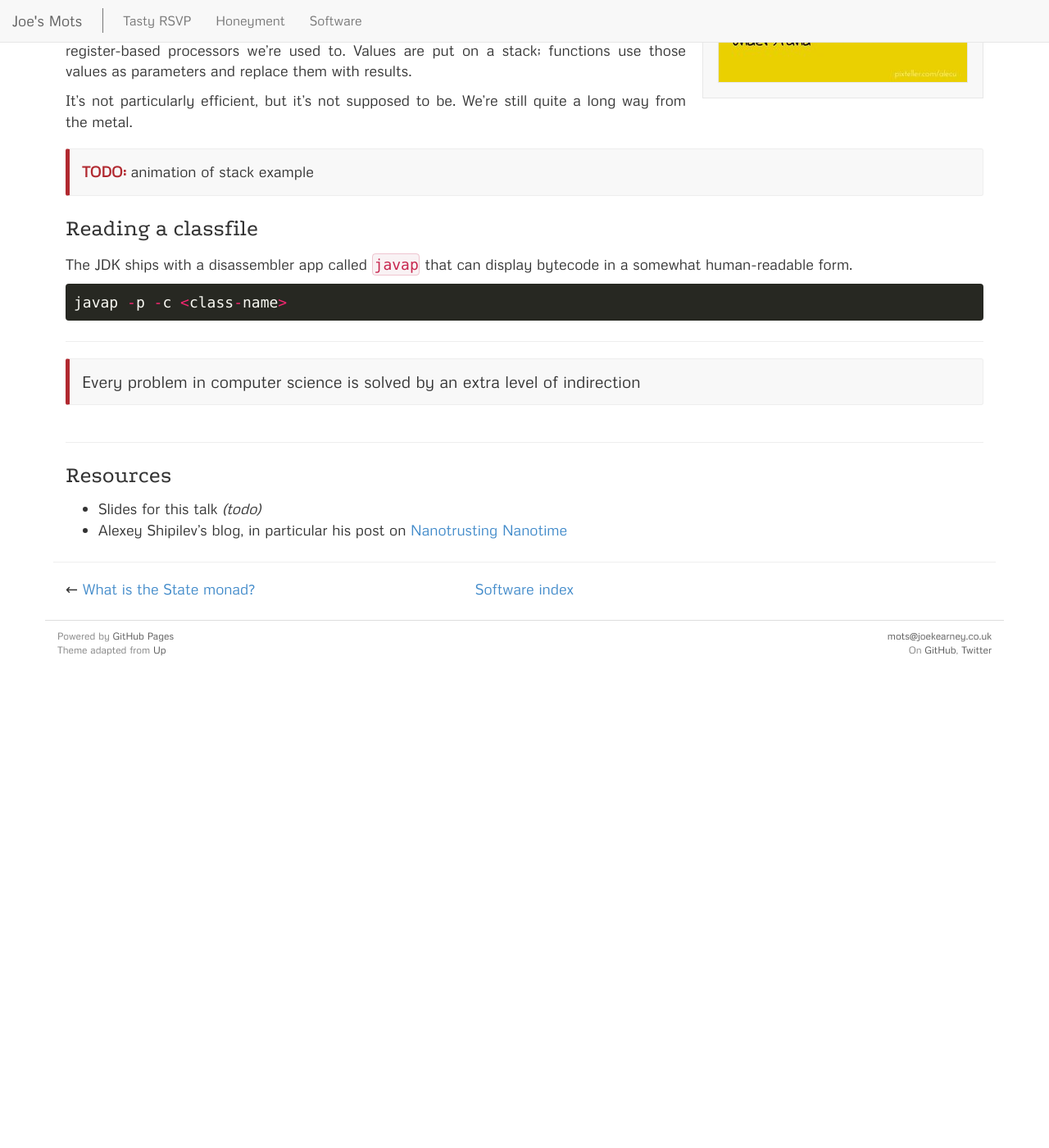
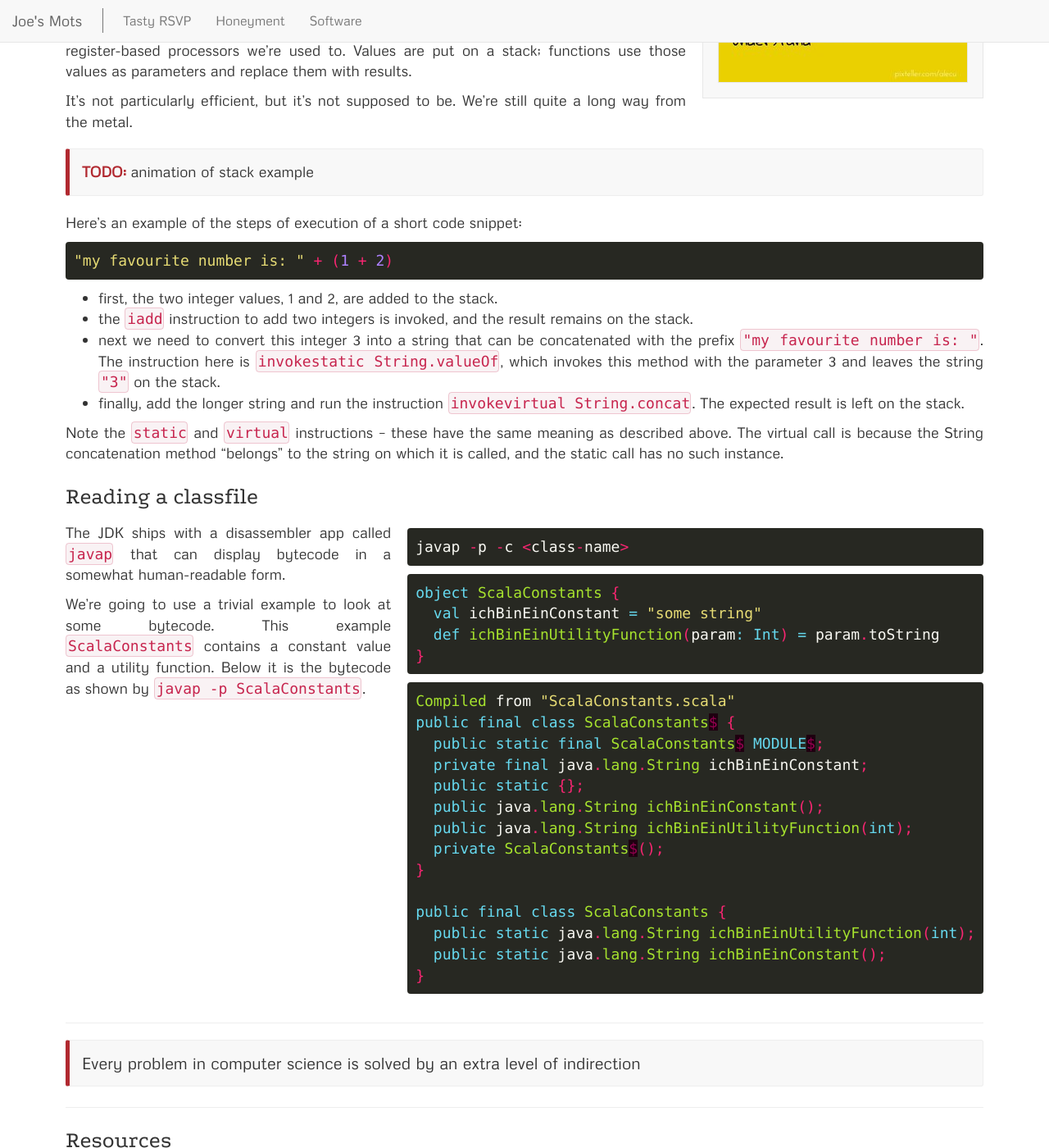
Before and after one commit to joekearney/joekearney.github.io, a Jekyll site: the page built from _posts/software/2016-02-24-just-in-time.md, in a window 1280 px wide and 1400 px high, scrolled down 3529 px. Shown: the whole window at 82% size. Built offline with Jekyll 4.4.1, drawn with Linux system fonts in a browser that asks for light colours; before the commit the page ends 4340 px from its top, so only the background shows below that.

Commit message:
hide distrib post for a bit, more changes to JIT

```diff
--- a/_posts/software/2016-02-24-just-in-time.md
+++ b/_posts/software/2016-02-24-just-in-time.md
@@ -114,17 +114,57 @@ It's not particularly efficient, but it's not supposed to be. We're still quite
 
 {% include todo.html note='animation of stack example' %}
 
+Here's an example of the steps of execution of a short code snippet:
+
+{% highlight java %}"my favourite number is: " + (1 + 2){% endhighlight %}
+
+* first, the two integer values, 1 and 2, are added to the stack.
+* the `iadd` instruction to add two integers is invoked, and the result remains on the stack.
+* next we need to convert this integer 3 into a string that can be concatenated with the prefix `"my favourite number is: "`. The instruction here is `invokestatic String.valueOf`, which invokes this method with the parameter 3 and leaves the string `"3"` on the stack.
+* finally, add the longer string and run the instruction `invokevirtual String.concat`. The expected result is left on the stack.
+
+Note the `static` and `virtual` instructions -- these have the same meaning as described above. The virtual call is because the String concatenation method "belongs" to the string on which it is called, and the static call has no such instance.
+
 ### Reading a classfile
+
+{::options parse_block_html="true" /}
+<div class="inline-image-right">
+{% highlight c %}javap -p -c <class-name>{% endhighlight %}
+{% highlight scala %}
+object ScalaConstants {
+  val ichBinEinConstant = "some string"
+  def ichBinEinUtilityFunction(param: Int) = param.toString
+}
+{% endhighlight %}
+{% highlight java %}
+Compiled from "ScalaConstants.scala"
+public final class ScalaConstants$ {
+  public static final ScalaConstants$ MODULE$;
+  private final java.lang.String ichBinEinConstant;
+  public static {};
+  public java.lang.String ichBinEinConstant();
+  public java.lang.String ichBinEinUtilityFunction(int);
+  private ScalaConstants$();
+}
+
+public final class ScalaConstants {
+  public static java.lang.String ichBinEinUtilityFunction(int);
+  public static java.lang.String ichBinEinConstant();
+}
+{% endhighlight %}
+</div>
+{::options parse_block_html="false" /}
 
 The JDK ships with a disassembler app called `javap` that can display bytecode in a somewhat human-readable form.
 
-{% highlight c %}javap -p -c <class-name>{% endhighlight %}
+We're going to use a trivial example to look at some bytecode. This example `ScalaConstants` contains a constant value and a utility function. Below it is the bytecode as shown by `javap -p ScalaConstants`.
+
+
+{% include clearfix.html %}
 
 ***
 
 > Every problem in computer science is solved by an extra level of indirection
-
-{% include clearfix.html %}
 
 ***
 
--- a/index.html
+++ b/index.html
@@ -19,7 +19,7 @@ sitemap:
 
   <div class="row">
     <div class="col-md-12">
-      {% include short-toc-by-tag.html tag='article' title=site.article.tag_short_name numPosts='100' %}
+      {% include short-toc-by-tag.html tag='article' title=site.article.tag_short_name numPosts='100' showDrafts='true' %}
     </div>
   </div>
 
```
Also changed, not shown: _drafts/2015-01-12-distrib-protocols.md (renamed from _posts/software/2015-01-12-distrib-protocols.md, +1 -0 lines), 1 other file.
